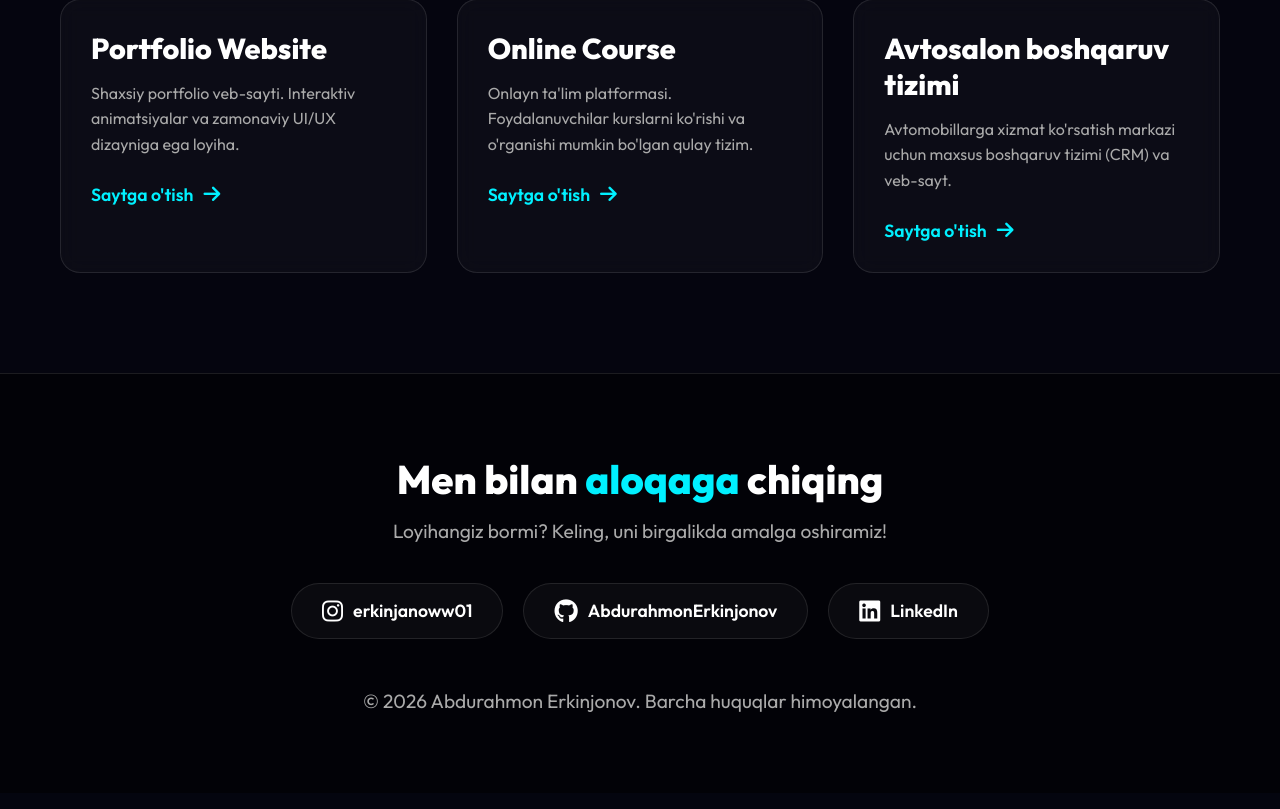
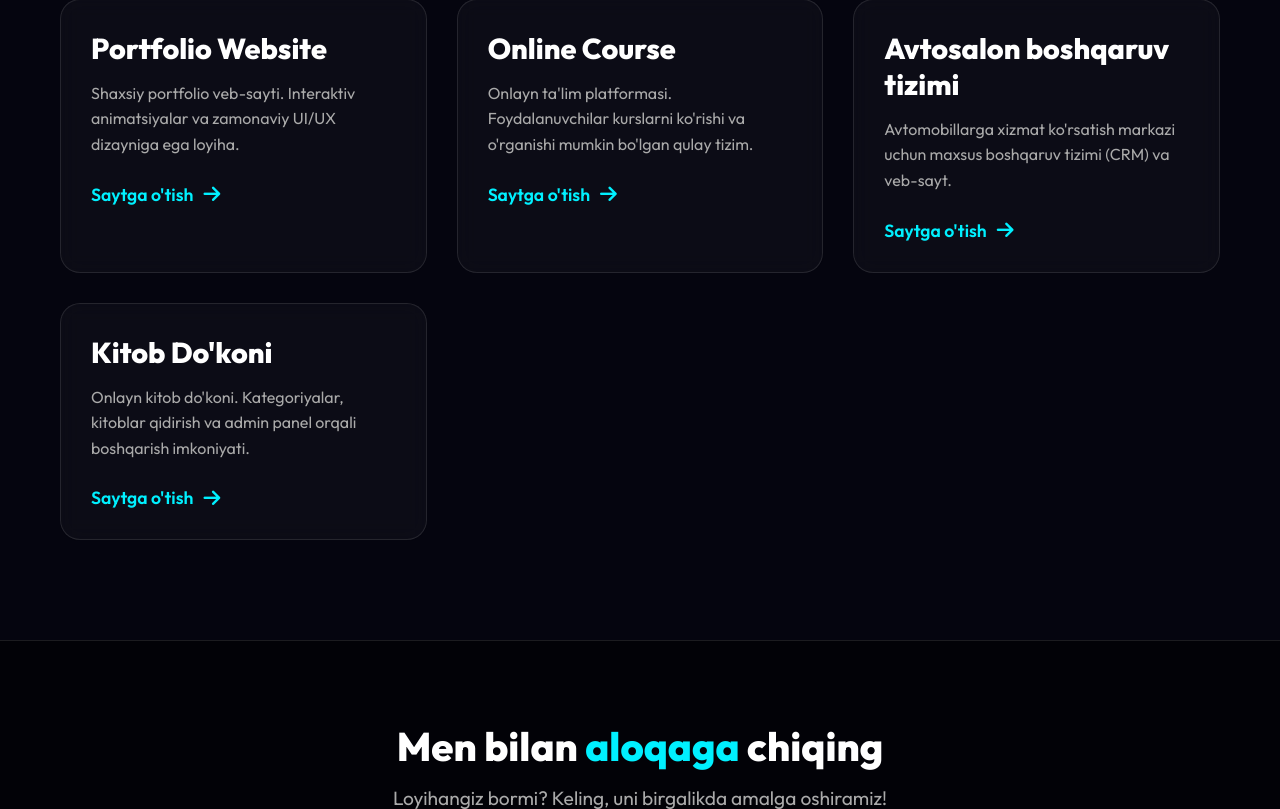
Before and after one commit to AbdurahmonErkinjonov/portfolio2, a Django app: page / in a window 1280 px wide. Shown: the part 2088-2897 px from the top of the page. Before the commit the page ends 2800 px from the top, so only its background shows below. Run offline with Django 5.2, Linux system fonts and the light colour scheme.

Commit message:
added new project

```diff
--- a/templates/index.html
+++ b/templates/index.html
@@ -109,6 +109,14 @@
                         <span class="project-link">Saytga o'tish <i class="fa-solid fa-arrow-right"></i></span>
                     </div>
                 </a>
+
+                <a href="https://portfolioerkinjonov.pythonanywhere.com/" target="_blank" class="project-card reveal delay-3">
+                    <div class="project-content">
+                        <h3>Kitob Do'koni</h3>
+                        <p>Onlayn kitob do'koni. Kategoriyalar, kitoblar qidirish va admin panel orqali boshqarish imkoniyati.</p>
+                        <span class="project-link">Saytga o'tish <i class="fa-solid fa-arrow-right"></i></span>
+                    </div>
+                </a>
             </div>
         </section>
     </main>
```
